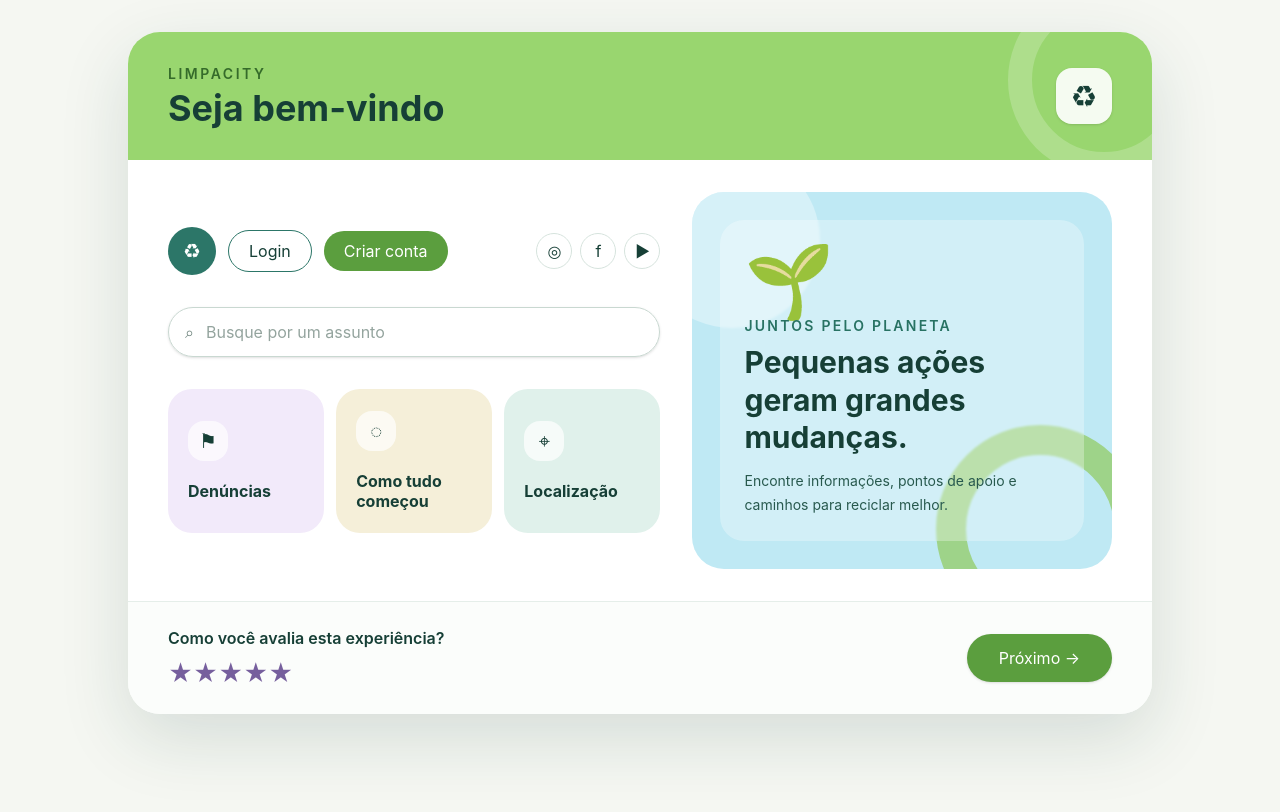
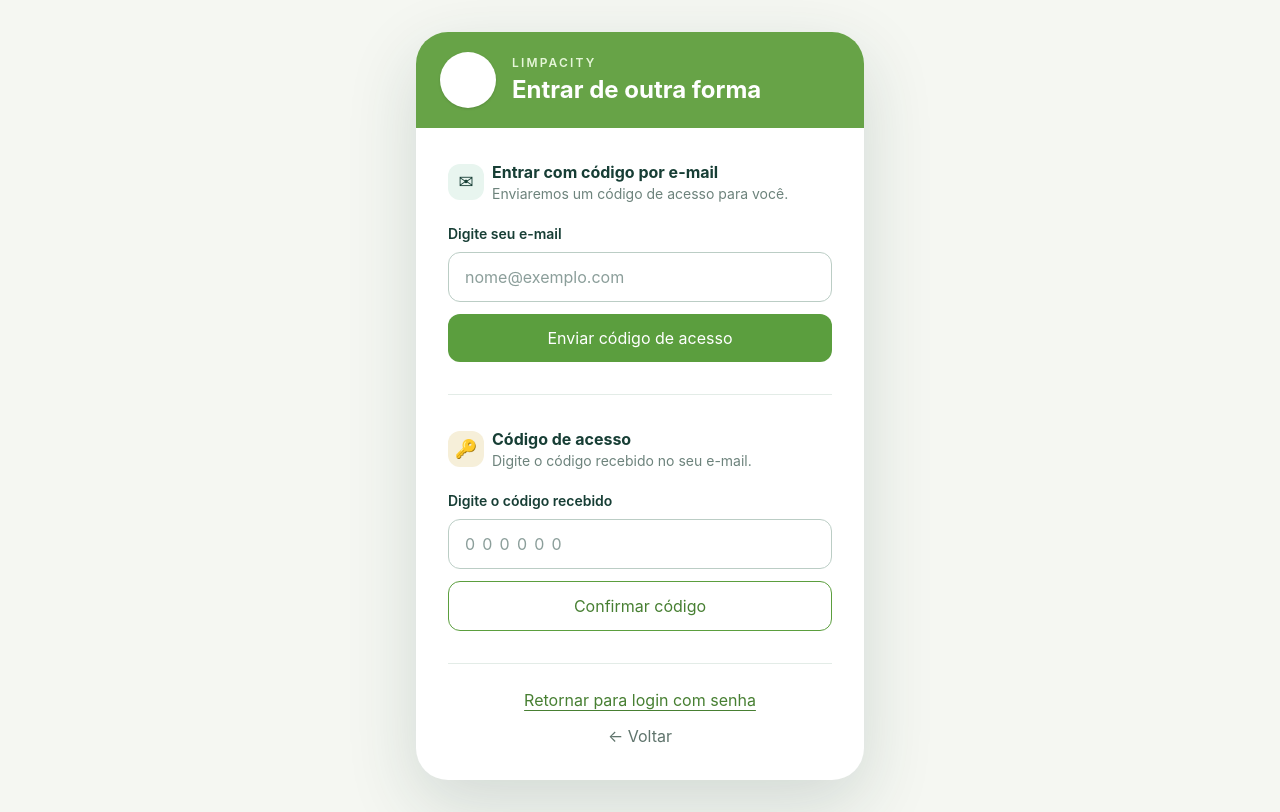
Before and after one commit to marcelinnx03-lgtm/LimpaCity, a React (Vite) app in the folder front/: page / in a window 1280 px wide. Built offline with nearby package versions, Linux system fonts and the light colour scheme.

Commit message:
feat(front): add email code login screen

```diff
--- a/front/src/App.tsx
+++ b/front/src/App.tsx
@@ -1,71 +1,47 @@
-const quickLinks = [
-  { title: 'Denúncias', icon: '⚑', tone: 'bg-[#f2eafa]' },
-  { title: 'Como tudo começou', icon: '◌', tone: 'bg-[#f5efd9]' },
-  { title: 'Localização', icon: '⌖', tone: 'bg-[#e0f1eb]' },
-]
-
 function App() {
   return (
-    <main className="min-h-screen bg-[#f5f7f2] px-4 py-8 text-[#163f36] sm:px-8">
-      <section className="mx-auto max-w-5xl overflow-hidden rounded-[2rem] bg-white shadow-[0_24px_70px_rgba(22,63,54,0.14)]">
-        <header className="relative overflow-hidden bg-[#99d66f] px-6 py-8 sm:px-10">
-          <div className="absolute -right-12 -top-12 h-48 w-48 rounded-full border-[24px] border-white/20" />
-          <div className="relative flex items-center justify-between gap-5">
-            <div>
-              <p className="text-sm font-semibold uppercase tracking-[0.18em] text-[#356b2a]">LimpaCity</p>
-              <h1 className="mt-1 text-3xl font-bold sm:text-4xl">Seja bem-vindo</h1>
-            </div>
-            <div className="grid h-14 w-14 place-items-center rounded-2xl bg-white/90 text-3xl shadow-sm" aria-label="Símbolo de reciclagem">♻</div>
+    <main className="grid min-h-screen place-items-center bg-[#f5f7f2] p-4 text-[#173e35] sm:p-8">
+      <section className="w-full max-w-md overflow-hidden rounded-[2rem] bg-white shadow-[0_24px_70px_rgba(22,63,54,0.16)]">
+        <header className="flex items-center gap-4 bg-[#67a347] px-6 py-5 text-white">
+          <div className="grid h-14 w-14 shrink-0 place-items-center rounded-full bg-white text-3xl shadow-sm" aria-label="Símbolo de reciclagem">♻</div>
+          <div>
+            <p className="text-xs font-semibold uppercase tracking-[0.18em] text-[#e5f6d8]">LimpaCity</p>
+            <h1 className="mt-1 text-2xl font-bold leading-tight">Entrar de outra forma</h1>
           </div>
         </header>
 
-        <div className="grid gap-8 px-6 py-8 sm:px-10 lg:grid-cols-[1.08fr_0.92fr] lg:items-center">
+        <form className="space-y-8 px-6 py-8 sm:px-8">
           <div>
-            <div className="flex flex-wrap items-center gap-3">
-              <div className="grid h-12 w-12 place-items-center rounded-full bg-[#2c7668] text-xl text-white">♻</div>
-              <button className="rounded-full border border-[#2c7668] px-5 py-2 text-sm font-semibold transition hover:bg-[#e8f5ef]">Login</button>
-              <button className="rounded-full bg-[#5b9e3e] px-5 py-2 text-sm font-semibold text-white transition hover:bg-[#4c8634]">Criar conta</button>
-              <div className="ml-auto flex gap-2" aria-label="Redes sociais">
-                <button className="grid h-9 w-9 place-items-center rounded-full border border-[#d6e3dd] font-bold hover:bg-[#f2f7f4]" aria-label="Instagram">◎</button>
-                <button className="grid h-9 w-9 place-items-center rounded-full border border-[#d6e3dd] font-bold hover:bg-[#f2f7f4]" aria-label="Facebook">f</button>
-                <button className="grid h-9 w-9 place-items-center rounded-full border border-[#d6e3dd] text-sm hover:bg-[#f2f7f4]" aria-label="YouTube">▶</button>
+            <div className="mb-5 flex items-center gap-2">
+              <span className="grid h-9 w-9 place-items-center rounded-xl bg-[#e8f5ef] text-lg" aria-hidden="true">✉</span>
+              <div>
+                <h2 className="font-bold">Entrar com código por e-mail</h2>
+                <p className="text-sm text-[#6d837c]">Enviaremos um código de acesso para você.</p>
               </div>
             </div>
-
-            <label className="mt-8 flex items-center gap-3 rounded-full border border-[#c9d8d1] px-4 py-3 text-[#6d837c] shadow-sm focus-within:ring-2 focus-within:ring-[#75b65a]">
-              <span aria-hidden="true">⌕</span>
-              <input className="w-full bg-transparent text-sm outline-none placeholder:text-[#94a49e]" placeholder="Busque por um assunto" type="search" />
-            </label>
-
-            <div className="mt-8 grid gap-3 sm:grid-cols-3">
-              {quickLinks.map((link) => (
-                <button key={link.title} className={`${link.tone} min-h-36 rounded-3xl p-5 text-left transition hover:-translate-y-1 hover:shadow-lg`}>
-                  <span className="grid h-10 w-10 place-items-center rounded-2xl bg-white/70 text-xl">{link.icon}</span>
-                  <span className="mt-5 block text-base font-bold leading-5">{link.title}</span>
-                </button>
-              ))}
-            </div>
+            <label className="block text-sm font-semibold" htmlFor="email">Digite seu e-mail</label>
+            <input id="email" className="mt-2 w-full rounded-xl border border-[#bbcdc5] px-4 py-3 outline-none transition focus:border-[#5b9e3e] focus:ring-2 focus:ring-[#b9e1a6]" type="email" placeholder="nome@exemplo.com" />
+            <button className="mt-3 w-full rounded-xl bg-[#5b9e3e] px-4 py-3 text-sm font-semibold text-white transition hover:bg-[#4c8634]">Enviar código de acesso</button>
           </div>
 
-          <aside className="relative min-h-80 overflow-hidden rounded-[2rem] bg-[#bfe9f4] p-7">
-            <div className="absolute -left-12 -top-10 h-44 w-44 rounded-full bg-white/35" />
-            <div className="absolute -bottom-16 -right-8 h-52 w-52 rounded-full border-[30px] border-[#90cb5d]/70" />
-            <div className="relative flex min-h-64 flex-col justify-end rounded-3xl bg-white/30 p-6 backdrop-blur-[1px]">
-              <div className="mb-auto text-7xl leading-none" aria-hidden="true">🌱</div>
-              <p className="text-sm font-semibold uppercase tracking-[0.16em] text-[#287263]">Juntos pelo planeta</p>
-              <h2 className="mt-2 text-3xl font-bold leading-tight">Pequenas ações geram grandes mudanças.</h2>
-              <p className="mt-3 max-w-sm text-sm leading-6 text-[#28594e]">Encontre informações, pontos de apoio e caminhos para reciclar melhor.</p>
+          <div className="border-t border-[#e3ece7] pt-8">
+            <div className="mb-5 flex items-center gap-2">
+              <span className="grid h-9 w-9 place-items-center rounded-xl bg-[#f6efd9] text-lg" aria-hidden="true">🔑</span>
+              <div>
+                <h2 className="font-bold">Código de acesso</h2>
+                <p className="text-sm text-[#6d837c]">Digite o código recebido no seu e-mail.</p>
+              </div>
             </div>
-          </aside>
-        </div>
+            <label className="block text-sm font-semibold" htmlFor="access-code">Digite o código recebido</label>
+            <input id="access-code" className="mt-2 w-full rounded-xl border border-[#bbcdc5] px-4 py-3 tracking-[0.45em] outline-none transition focus:border-[#5b9e3e] focus:ring-2 focus:ring-[#b9e1a6]" inputMode="numeric" maxLength={6} placeholder="000000" />
+            <button className="mt-3 w-full rounded-xl border border-[#5b9e3e] px-4 py-3 text-sm font-semibold text-[#477f32] transition hover:bg-[#eff8e9]">Confirmar código</button>
+          </div>
 
-        <footer className="flex flex-col gap-5 border-t border-[#e5eee9] bg-[#fbfdfb] px-6 py-6 sm:flex-row sm:items-center sm:justify-between sm:px-10">
-          <div>
-            <p className="font-semibold">Como você avalia esta experiência?</p>
-            <div className="mt-2 flex gap-2 text-2xl text-[#765f9d]" aria-label="Avaliação de cinco estrelas">★★★★★</div>
+          <div className="flex flex-col gap-3 border-t border-[#e3ece7] pt-6 text-center">
+            <button className="text-sm font-semibold text-[#477f32] underline underline-offset-4">Retornar para login com senha</button>
+            <button className="text-sm text-[#5f746c] transition hover:text-[#173e35]">← Voltar</button>
           </div>
-          <button className="rounded-full bg-[#5b9e3e] px-8 py-3 font-semibold text-white shadow-sm transition hover:bg-[#4c8634]">Próximo →</button>
-        </footer>
+        </form>
       </section>
     </main>
   )
```
